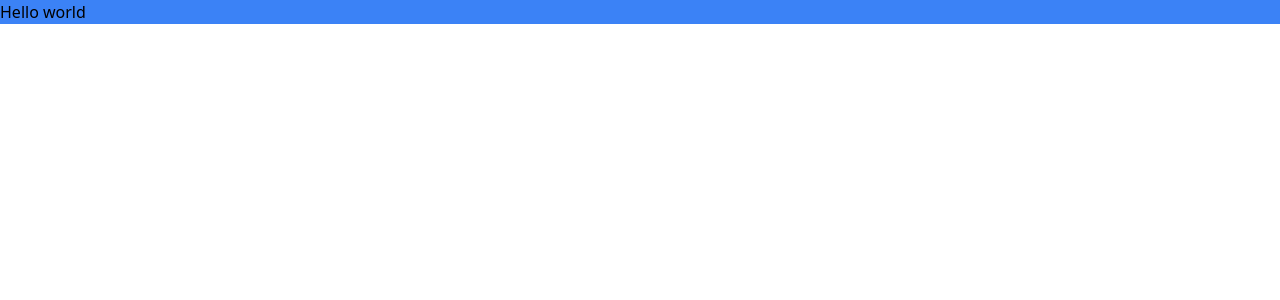
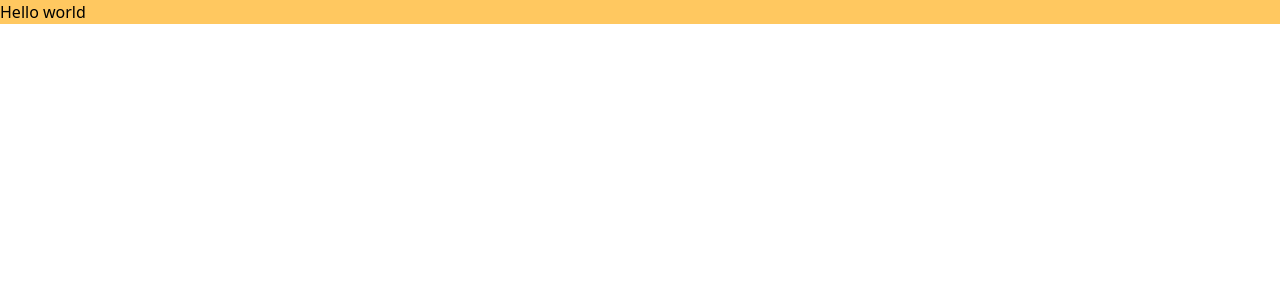
Before and after one commit to EltonLobo07/tic-tac-toe, a React (Vite) app: page / in a window 1280 px wide. Shown: the top 300 px of the page. Built offline with nearby package versions, Linux system fonts and the light colour scheme.

Commit message:
Configure Tailwind to use design system colors

```diff
--- a/src/App.tsx
+++ b/src/App.tsx
@@ -1,7 +1,7 @@
 export function App() {
   return (
     <div
-      className = "bg-blue-500"
+      className = "bg-light-yellow"
     >
       Hello world
     </div>
--- a/tailwind.config.js
+++ b/tailwind.config.js
@@ -5,7 +5,20 @@ export default {
     "./src/**/*.{js,ts,jsx,tsx}"
   ],
   theme: {
-    extend: {},
+    colors: {
+      /*
+        Format
+          <MY_COLOR_NAME>: <COLOR_HEX_CODE> // <OFFICIAL_COLOR_NAME>
+      */
+      "blue-more-green": "#31C3BD", // maximum-blue-green
+      "green-more-blue": "#65E9E4", // near moon
+      "dark-yellow": "#F2B137", // solar power
+      "light-yellow": "#FFC860", // grilled cheese
+      "almost-black": "#1A2A33", // abyssal-anchorfish-blue
+      "almost-black-green": "#1F3641", // into the night
+      "dark-gray": "#A8BFC9", // winter sky
+      "light-gray": "#DBE8ED" // sidewalk chalk blue
+    }
   },
   plugins: [],
 }
```
